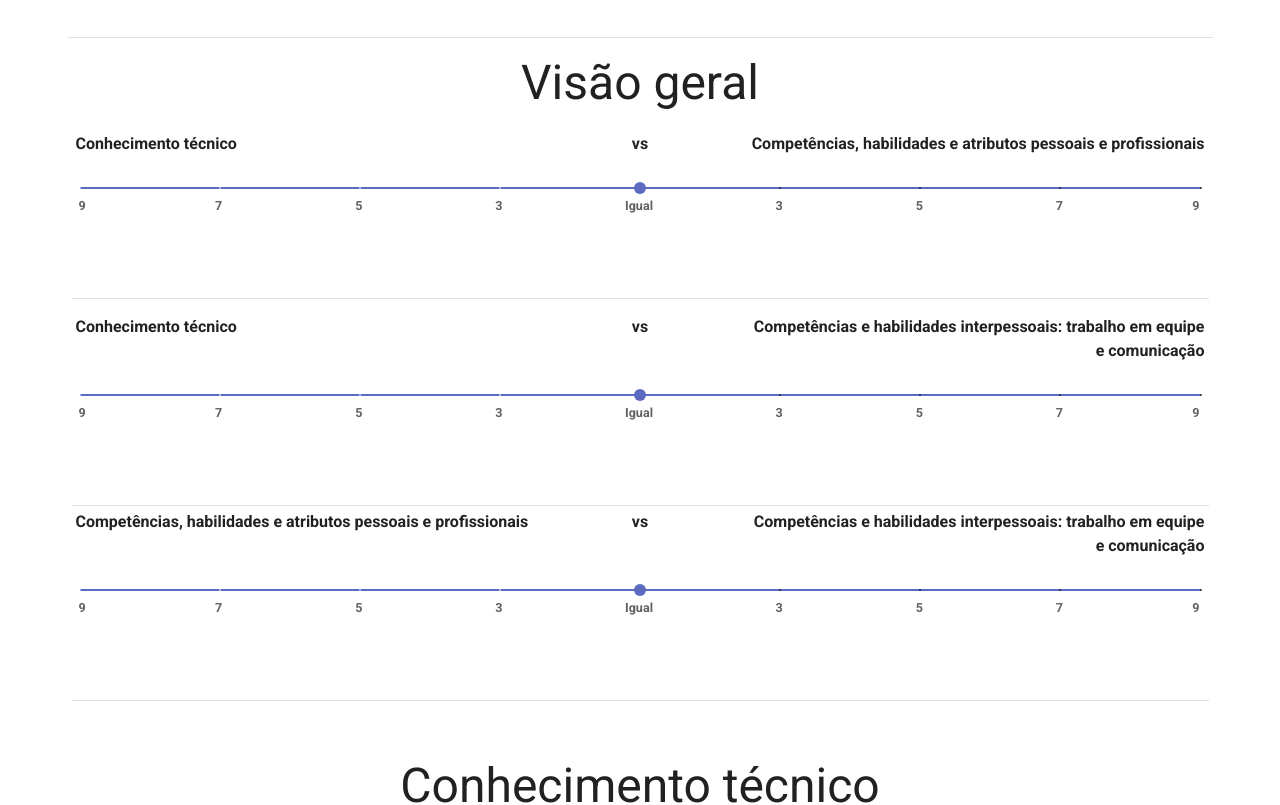
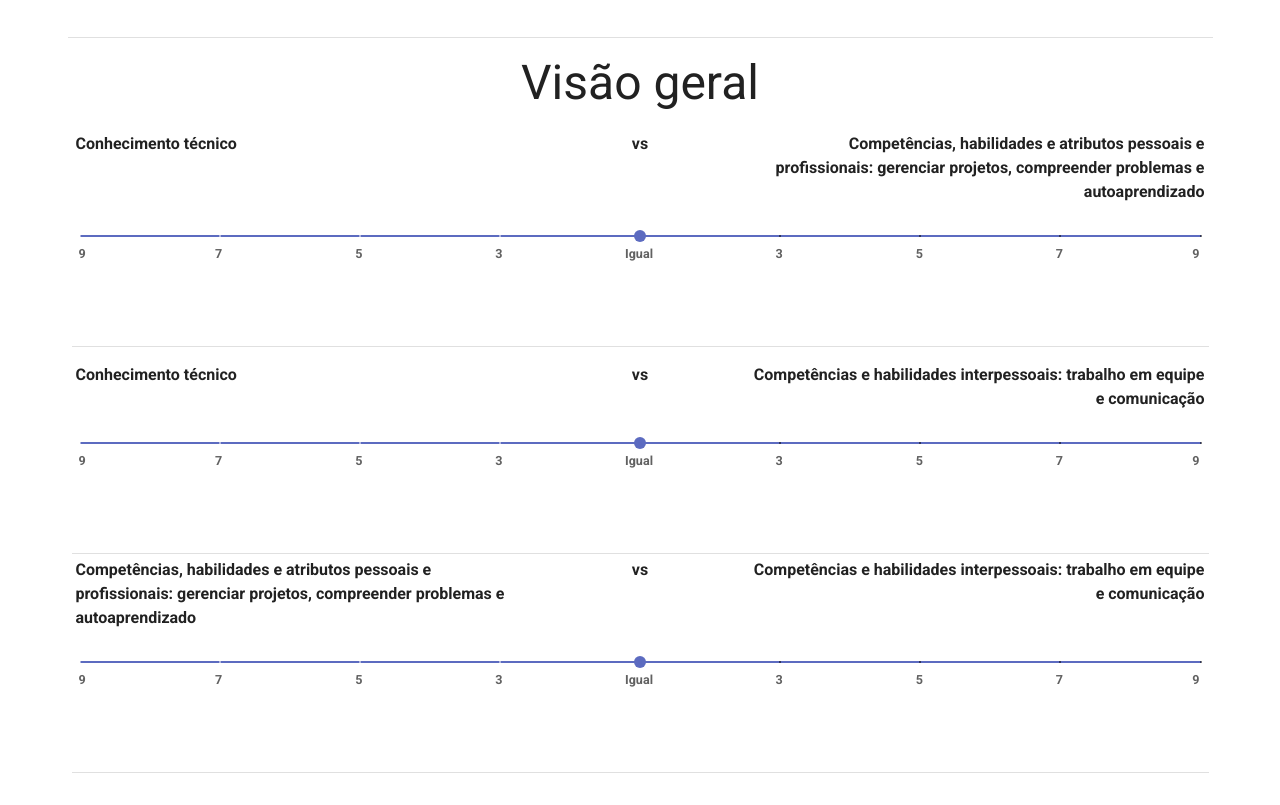
Before and after one commit to ppcamp/sigaa-ahp-form, a Vue app in the folder ahp-form/: page / in a window 1280 px wide. Shown: the part 960-1765 px from the top of the page. Built offline with nearby package versions, Linux system fonts and the light colour scheme.

Commit message:
correção de texto

```diff
--- a/ahp-form/src/components/Form.vue
+++ b/ahp-form/src/components/Form.vue
@@ -691,7 +691,7 @@ export default {
         // n!/( p!(n-p)! ) Where p = 2
         questions: [
           "Conhecimento técnico",
-          "Competências, habilidades e atributos pessoais e profissionais",
+          "Competências, habilidades e atributos pessoais e profissionais: gerenciar projetos, compreender problemas e autoaprendizado",
           "Competências e habilidades interpessoais: trabalho em equipe e comunicação",
         ],
         // AHP
```
